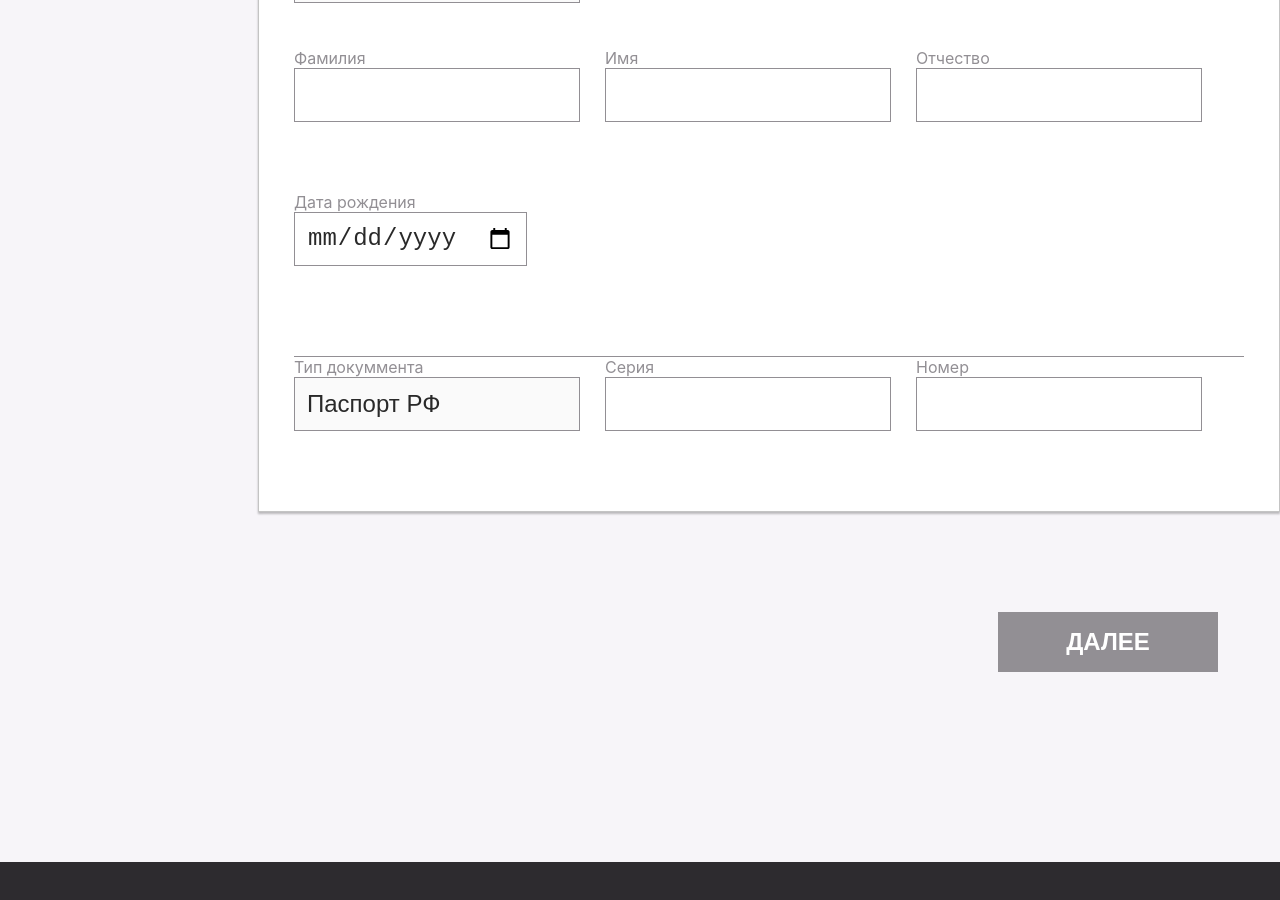
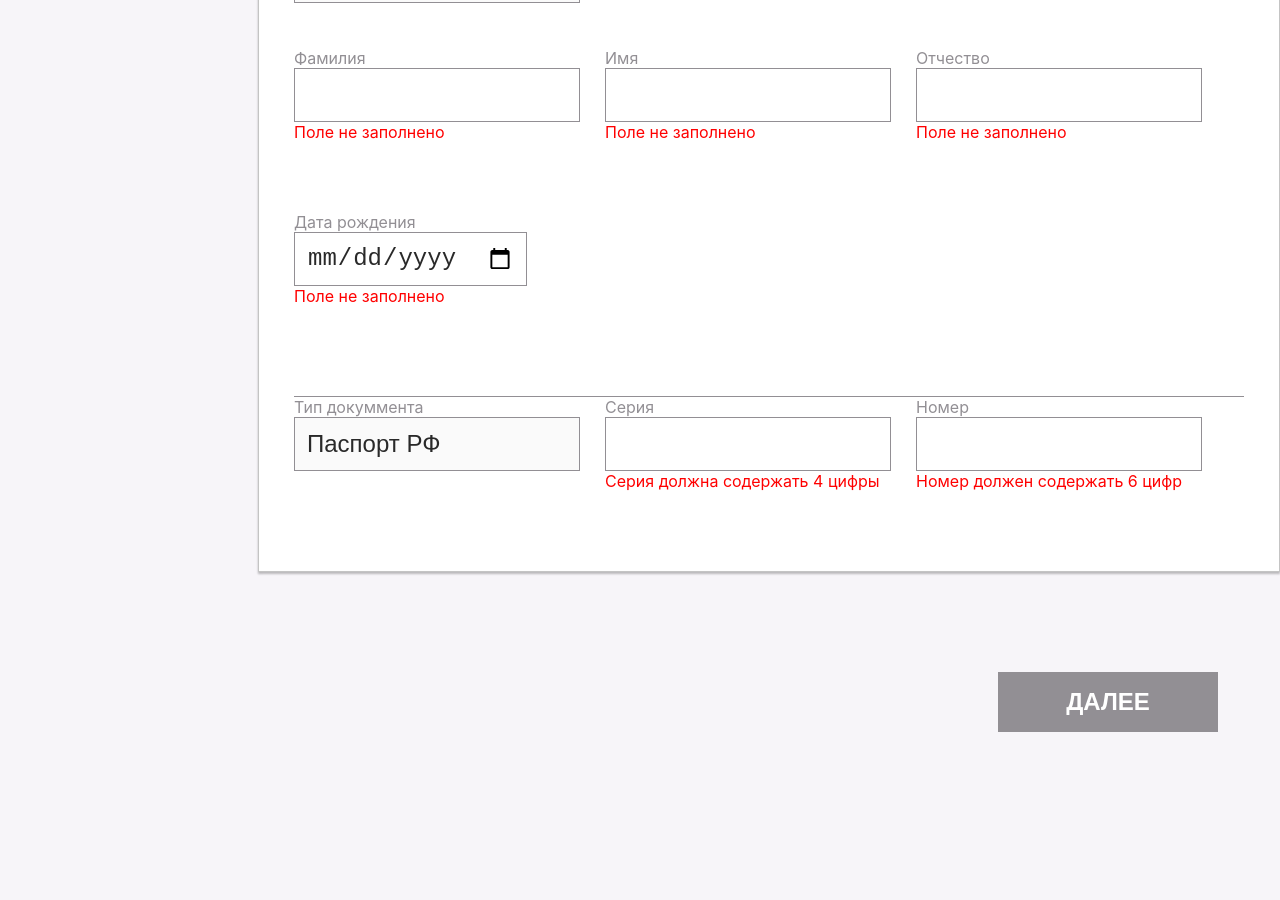
Before and after one commit to M-Britvina/frontend-diplom, a React (Create React App) app: page /frontend-diplom/passengers in a window 1280 px wide. Shown: the part 1100-2000 px from the top of the page. Built offline with nearby package versions, Linux system fonts and the light colour scheme.

Commit message:
Валидация формы

```diff
--- a/src/component/Passengers.css
+++ b/src/component/Passengers.css
@@ -78,3 +78,7 @@
     color: #FFA800;
     background-color: #00000000;
 }
+
+.passenger-error {
+    color: red;
+}
--- a/src/component/Passengers.jsx
+++ b/src/component/Passengers.jsx
@@ -12,6 +12,15 @@ const Passengers = () => {
         number: '',
     });
 
+    const errors = {
+        name: formData.name.length > 0,
+        lastName: formData.lastName.length > 0,
+        thirdName: formData.thirdName.length > 0,
+        birthDate: formData.birthDate.length > 0,
+        serial: formData.serial.length === 4,
+        number: formData.number.length === 6,
+    }
+
     const navigate = useNavigate();
 
     const handleChange = (e) => {
@@ -21,19 +30,15 @@ const Passengers = () => {
         setFormData(prev => ({ ...prev, [name]: value }));
     };
 
+    const isFormValid = Object.values(errors).every(value => value === true);
+
     const handleNext = (e) => {
         e.preventDefault();
 
-        if (validate()) {
+        if (isFormValid) {
             navigate('/payment');
         }
     }
-
-    const validate = () => {
-        return formData.serial.length === 4 && formData.number.length === 6 && formData.birthDate ;
-    }
-
-    const isFormValid = validate();
 
     return (
         <div className="passengers">
@@ -45,18 +50,22 @@ const Passengers = () => {
                     <label className="passenger-label">
                         <div>Фамилия</div>
                         <input name="lastName" className="passenger-input" type="text" value={formData.lastName} required onChange={handleChange}></input>
+                        <div className='passenger-error' hidden={errors.lastName}>Поле не заполнено</div>
                     </label>
                     <label className="passenger-label">
                         <div>Имя</div>
                         <input name="name" className="passenger-input" type="text" value={formData.name} required onChange={handleChange}></input>
+                        <div className='passenger-error' hidden={errors.name}>Поле не заполнено</div>
                     </label>
                     <label className="passenger-label">
                         <div>Отчество</div>
                         <input name="thirdName" className="passenger-input" type="text" value={formData.thirdName} required onChange={handleChange}></input>
+                        <div className='passenger-error' hidden={errors.thirdName}>Поле не заполнено</div>
                     </label>
                     <label className="passenger-label">
                         <div>Дата рождения</div>
                         <input name="birthDate" className="passenger-input" type="date" value={formData.birthDate} required onChange={handleChange}></input>
+                        <div className='passenger-error' hidden={errors.birthDate}>Поле не заполнено</div>
                     </label>
                 </div>
                 <div className="passenger-identity">
@@ -67,10 +76,12 @@ const Passengers = () => {
                     <label className="passenger-label">
                         <div>Серия</div>
                         <input name="serial" className="passenger-input" type="number" value={formData.serial} required onChange={handleChange}></input>
+                        <div className='passenger-error' hidden={errors.serial}>Серия должна содержать 4 цифры</div>
                     </label>
                     <label className="passenger-label">
                         <div>Номер</div>
                         <input name="number" className="passenger-input" type="number" value={formData.number} required onChange={handleChange}></input>
+                        <div className='passenger-error' hidden={errors.number}>Номер должен содержать 6 цифр</div>
                     </label>
                 </div>
             </form>
```
